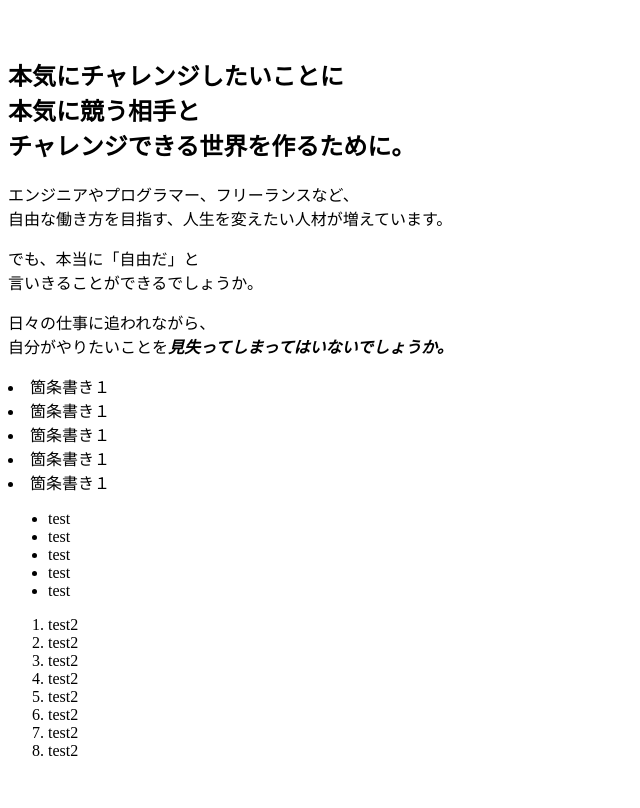
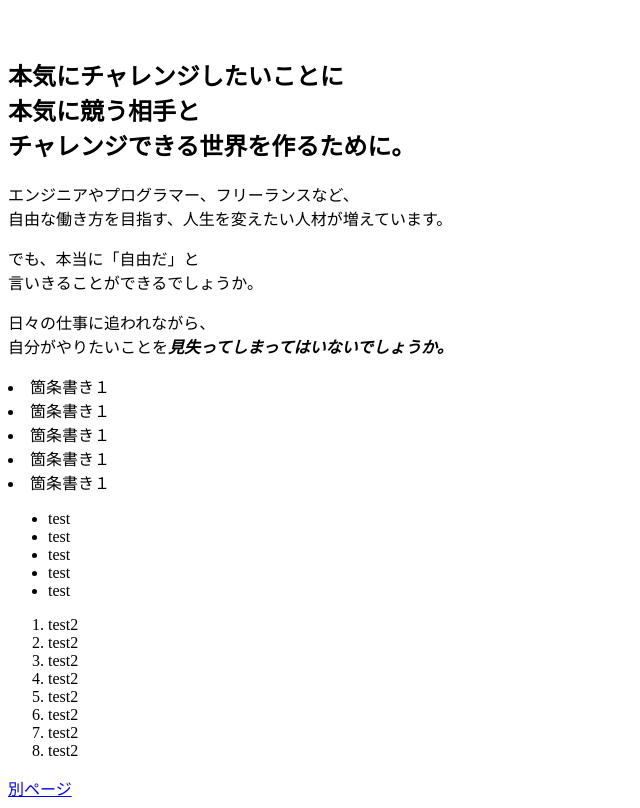
Before and after one commit to TM-MZ/coachtech, a plain HTML site: page index.html in a window 1280 px wide. Shown: the part 70-878 px from the top of the page, without its empty margins (0-640 px from the left). Before the commit the page ends 846 px from the top, so only its background shows below. Drawn offline with Linux system fonts and the light colour scheme.

Commit message:
a tag test

```diff
--- a/index.html
+++ b/index.html
@@ -18,7 +18,9 @@
       </p>
       <p>でも、本当に「自由だ」と<br />言いきることができるでしょうか。</p>
       <p>
-        日々の仕事に追われながら、<br />自分がやりたいことを<em><strong>見失ってしまってはいないでしょうか。</strong></em>
+        日々の仕事に追われながら、<br />自分がやりたいことを<em
+          ><strong>見失ってしまってはいないでしょうか。</strong></em
+        >
       </p>
     </div>
     <li>箇条書き１</li>
@@ -43,5 +45,7 @@
       <li>test2</li>
       <li>test2</li>
     </ol>
+
+    <a href="https://schoo.jp/" target="_blank">別ページ</a>
   </body>
 </html>
```
